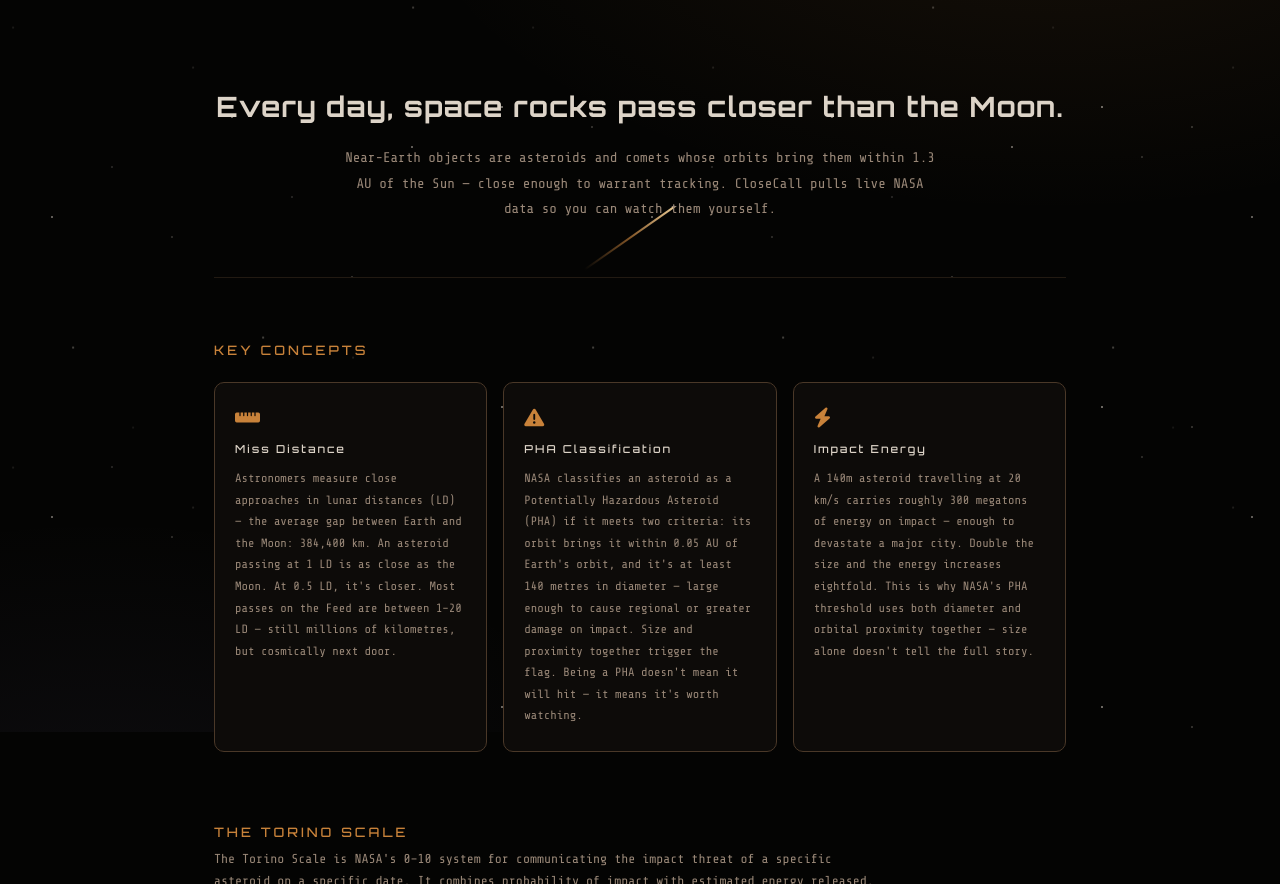
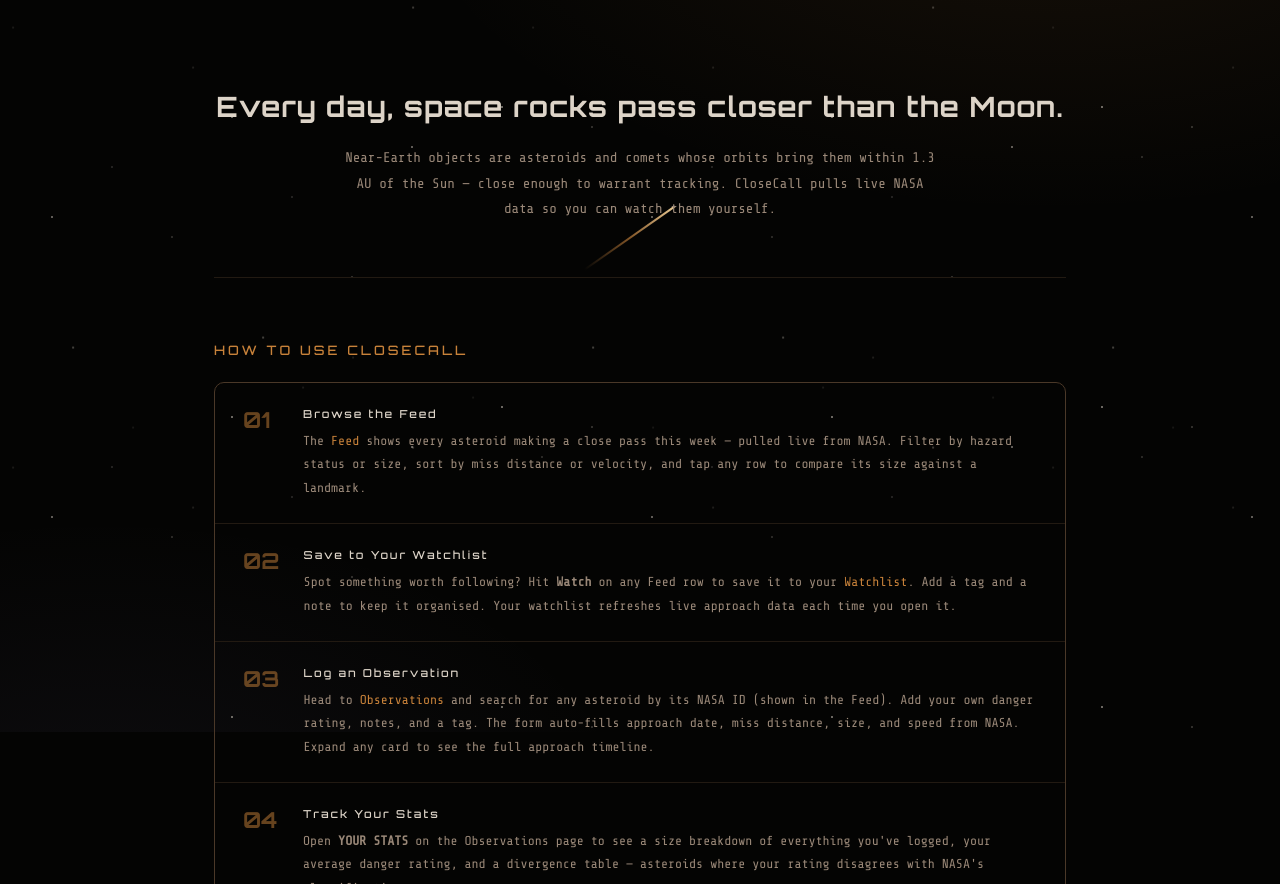
Before and after one commit to aish6498-hub/closecall, a website: page frontend/learn.html in a window 1280 px wide. Shown: the part 68-952 px from the top of the page. Drawn offline with nearby package versions, Linux system fonts and the light colour scheme.

Commit message:
Added how to use section

```diff
--- a/frontend/css/learn.css
+++ b/frontend/css/learn.css
@@ -211,6 +211,70 @@
   line-height: 1.7;
   margin-bottom: 24px;
   max-width: 680px;
+}
+
+/* ===== HOW TO USE ===== */
+.howto-steps {
+  display: flex;
+  flex-direction: column;
+  gap: 0;
+  margin-top: 24px;
+  border: 0.5px solid var(--color-border);
+  border-radius: var(--radius-lg);
+  overflow: hidden;
+}
+
+.howto-step {
+  display: flex;
+  gap: 24px;
+  align-items: flex-start;
+  padding: 24px 28px;
+  border-bottom: 0.5px solid var(--color-border2);
+}
+
+.howto-step:last-child {
+  border-bottom: none;
+}
+
+.howto-num {
+  font-family: var(--font-display);
+  font-size: 22px;
+  font-weight: 700;
+  color: var(--color-primary);
+  opacity: 0.5;
+  flex-shrink: 0;
+  min-width: 36px;
+  line-height: 1.2;
+}
+
+.howto-body {
+  display: flex;
+  flex-direction: column;
+  gap: 8px;
+}
+
+.howto-title {
+  font-family: var(--font-display);
+  font-size: 11px;
+  font-weight: 500;
+  letter-spacing: 2px;
+  color: var(--color-text);
+}
+
+.howto-desc {
+  font-family: var(--font-body);
+  font-size: 13px;
+  color: var(--color-text-dim);
+  line-height: 1.8;
+}
+
+.howto-link {
+  color: var(--color-primary);
+  text-decoration: none;
+}
+
+.howto-link:hover {
+  text-decoration: underline;
 }
 
 /* ===== KEY CONCEPTS ===== */
--- a/frontend/learn.html
+++ b/frontend/learn.html
@@ -77,6 +77,67 @@
           within 1.3 AU of the Sun — close enough to warrant tracking. CloseCall
           pulls live NASA data so you can watch them yourself.
         </p>
+      </section>
+
+      <!-- ===== HOW TO USE ===== -->
+      <section class="learn-section" aria-labelledby="howto-heading">
+        <h2 class="learn-section-title" id="howto-heading">
+          HOW TO USE CLOSECALL
+        </h2>
+        <div class="howto-steps">
+          <div class="howto-step">
+            <span class="howto-num">01</span>
+            <div class="howto-body">
+              <h3 class="howto-title">Browse the Feed</h3>
+              <p class="howto-desc">
+                The <a href="index.html" class="howto-link">Feed</a> shows every
+                asteroid making a close pass this week — pulled live from NASA.
+                Filter by hazard status or size, sort by miss distance or
+                velocity, and tap any row to compare its size against a
+                landmark.
+              </p>
+            </div>
+          </div>
+          <div class="howto-step">
+            <span class="howto-num">02</span>
+            <div class="howto-body">
+              <h3 class="howto-title">Save to Your Watchlist</h3>
+              <p class="howto-desc">
+                Spot something worth following? Hit <strong>Watch</strong> on
+                any Feed row to save it to your
+                <a href="watchlist.html" class="howto-link">Watchlist</a>. Add a
+                tag and a note to keep it organised. Your watchlist refreshes
+                live approach data each time you open it.
+              </p>
+            </div>
+          </div>
+          <div class="howto-step">
+            <span class="howto-num">03</span>
+            <div class="howto-body">
+              <h3 class="howto-title">Log an Observation</h3>
+              <p class="howto-desc">
+                Head to
+                <a href="observations.html" class="howto-link">Observations</a>
+                and search for any asteroid by its NASA ID (shown in the Feed).
+                Add your own danger rating, notes, and a tag. The form
+                auto-fills approach date, miss distance, size, and speed from
+                NASA. Expand any card to see the full approach timeline.
+              </p>
+            </div>
+          </div>
+          <div class="howto-step">
+            <span class="howto-num">04</span>
+            <div class="howto-body">
+              <h3 class="howto-title">Track Your Stats</h3>
+              <p class="howto-desc">
+                Open <strong>YOUR STATS</strong> on the Observations page to see
+                a size breakdown of everything you've logged, your average
+                danger rating, and a divergence table — asteroids where your
+                rating disagrees with NASA's classification.
+              </p>
+            </div>
+          </div>
+        </div>
       </section>
 
       <!-- ===== KEY CONCEPTS ===== -->
```
Also changed, not shown: frontend/css/observations.css (+32 -0 lines), frontend/js/observations.js (+17 -4 lines), frontend/observations.html (+11 -0 lines).
